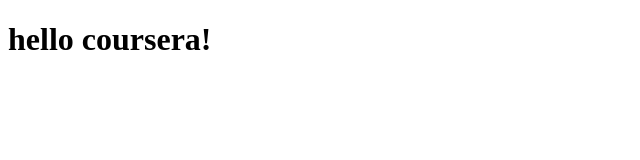
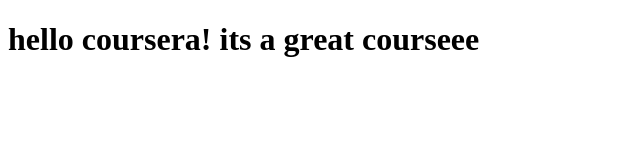
Before and after one commit to kellynanou/coursera-test, a plain HTML site: page site/index.html in a window 1280 px wide. Shown: the whole page, without its empty margins (0-640 px from the left). Drawn offline with Linux system fonts and the light colour scheme.

Commit message:
small addition to our page content

```diff
--- a/site/index.html
+++ b/site/index.html
@@ -5,6 +5,6 @@
 	<title>HELLO Coursera!</title>
 </head>
 <body>
-<h1>hello coursera!</h1>
+<h1>hello coursera! its a great courseee </h1>
 </body>
 </html>
```
